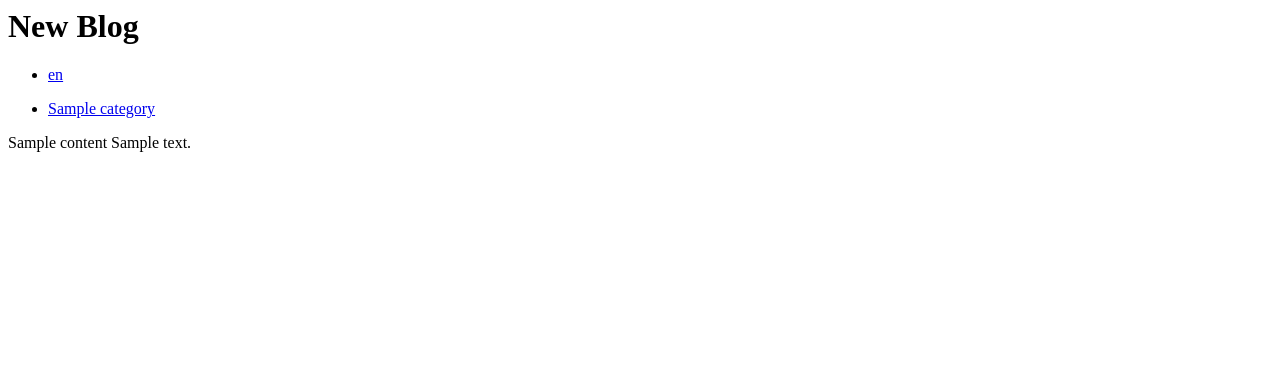
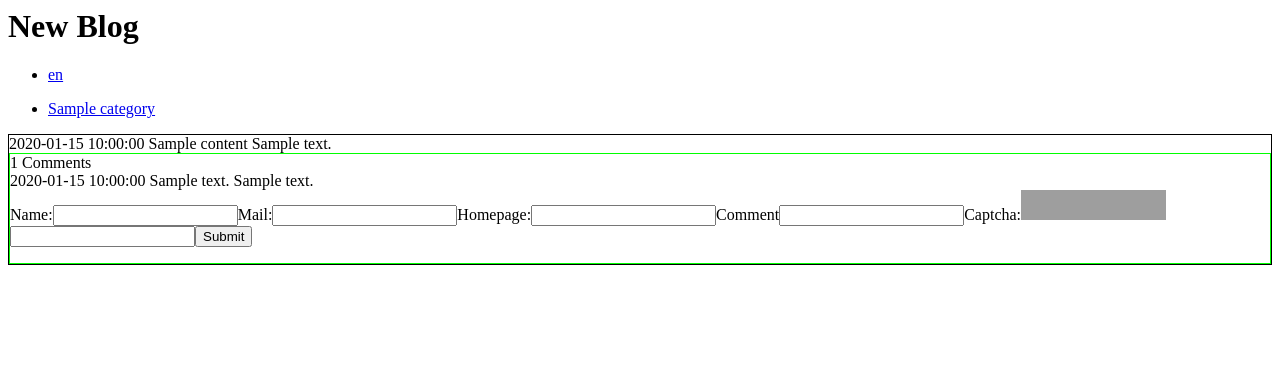
Before and after one commit to KingWarin/blog, a PHP site: page /index.php?lang=1 in a window 1280 px wide. Shown: the top 378 px of the page. Run offline with PHP 8.4, Linux system fonts and the light colour scheme; tables that the repository leaves empty hold one stand-in row (values such as "Sample post"); data that the repository does not hold is empty; grey boxes are pictures that could not be loaded.

Commit message:
Index: Add comment-functionality

```diff
--- a/index.php
+++ b/index.php
@@ -1,5 +1,6 @@
 <?php
     include_once "php/helper.php";
+    secure_session();
     $con = new Connection();
     $settings = $con->getSettings();
     $langs = $con->getLanguages();
@@ -67,7 +68,37 @@
             foreach($posts as $post) {
                 if(isset($post['content'])) {
                     $content = $post['content'];
-                    echo '<article>'.$content['heading'].' '.$content['content'].'</article>';
+                    $commentCount = count($post['comments']);
+                    echo '<article style="border:1px solid;">'.$content['createDate'].' '.$content['heading'].' '.$content['content'];
+                    echo '<div style="border:1px solid #00FF00;">';
+                    if($commentCount < 1) {
+                        echo 'Leave a comment';
+                    } else {
+                        echo count($post['comments']).' Comments';
+                        echo '<div class="comments">';
+                        foreach($post['comments'] as $comment) {
+                            echo '<div class="comment">'.$comment['createDate'].' '.$comment['commentorName'].' '.$comment['comment'].'</div>';
+                        }
+                        echo '</div>';
+                    }
+                    echo '<div class="leave-a-comment">';
+                    echo '<form action="php/create_comment.php" method="post">';
+                    echo '<label for="name">Name:</label>';
+                    echo '<input type="text" name="name" />';
+                    echo '<label for="mail">Mail:</label>';
+                    echo '<input type="text" name="mail" />';
+                    echo '<label for="website">Homepage:</label>';
+                    echo '<input type="text" name="website" />';
+                    echo '<label for="comment">Comment</label>';
+                    echo '<input type="textarea" name="comment"></textarea>';
+                    echo '<label for="captcha">Captcha:</label>';
+                    echo '<img src="/php/captcha.php?mode=comment" width="145" height="30" />';
+                    echo '<input type="text" name="captcha" />';
+                    echo '<input type="hidden" name="articleId" value="'.$post['articleId'].'" />';
+                    echo '<input type="submit">';
+                    echo '</form>';
+                    echo '</div>';
+                    echo '</div></article>';
                 }
             }
         ?>
--- a/php/dbconnect.php
+++ b/php/dbconnect.php
@@ -320,6 +320,27 @@
             return $articles;
         }
 
+        public function getCommentsForArticle($articleId) {
+            $selectComments = $this->con->prepare("
+                SELECT
+                    c.createDate, c.commentorName, c.commentorPage, c.comment
+                FROM
+                    comments c
+                JOIN
+                    articlecomments ac
+                ON
+                    c.commentId = ac.commentId
+                WHERE
+                    ac.articleId = :articleId
+            ");
+            $selectComments->bindParam(':articleId', $articleId);
+            if(!$selectComments->execute()) {
+                throw new SQLException($selectComments->errorInfo()[2]);
+            }
+            $comments = $selectComments->fetchAll();
+            return $comments;
+        }
+
         public function getPosts($languageId, $offset, $limit, $direction, $category) {
             if($category) {
                 $articles = $this->getPublishedArticlesByCategory($category, $offset, $limit, $direction);
@@ -328,7 +349,7 @@
             }
             $selectContent = $this->con->prepare("
                 SELECT
-                    c.contentId, c.heading, c.content
+                    c.contentId, c.heading, c.content, c.createDate
                 FROM
                     content as c
                 WHERE
@@ -347,6 +368,8 @@
                     $article['content'] = $content;
                 }
                 $selectContent->closeCursor();
+                $comments = $this->getCommentsForArticle($article['articleId']);
+                $article['comments'] = $comments;
             }
             return $articles;
         }
```
